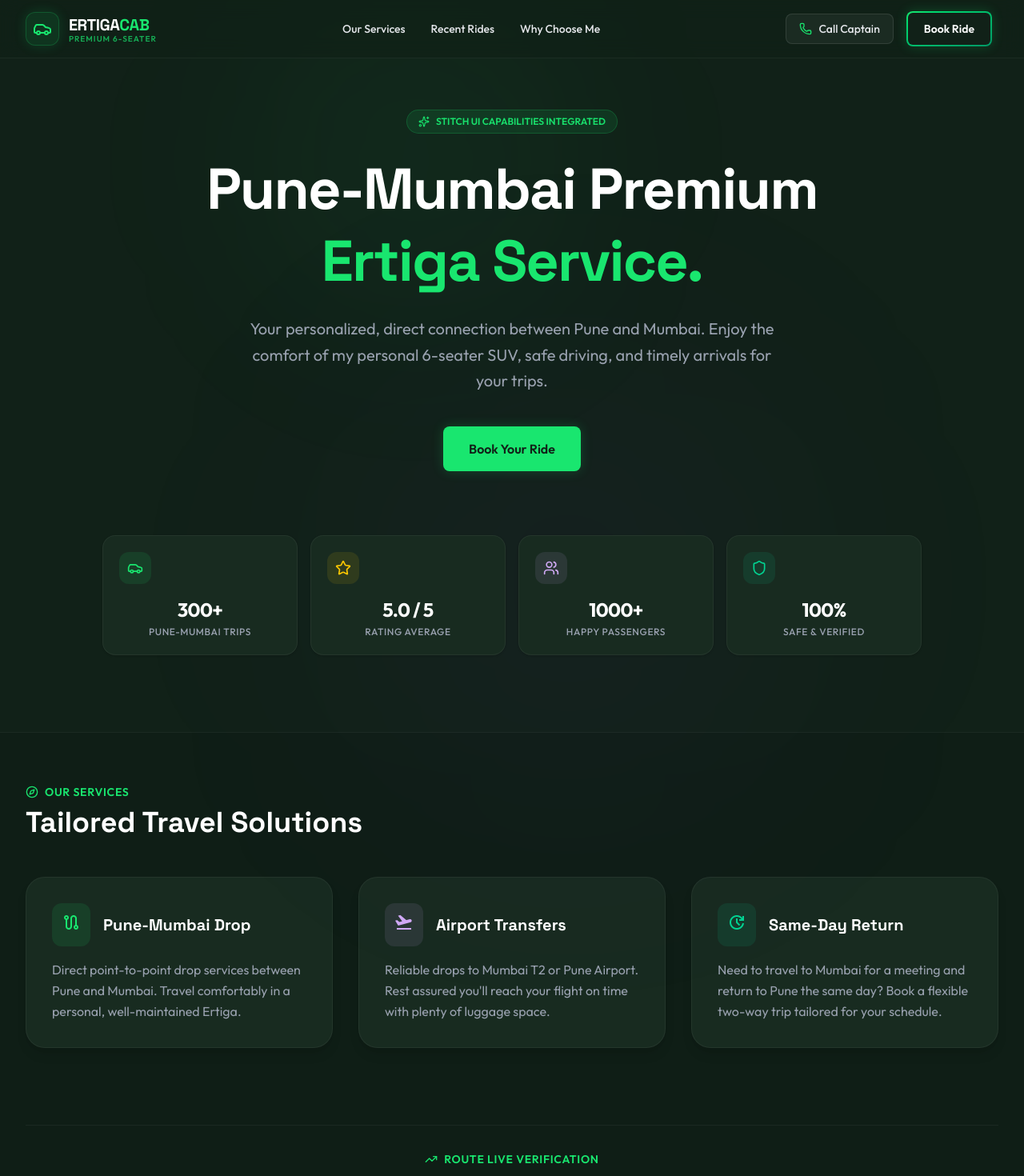
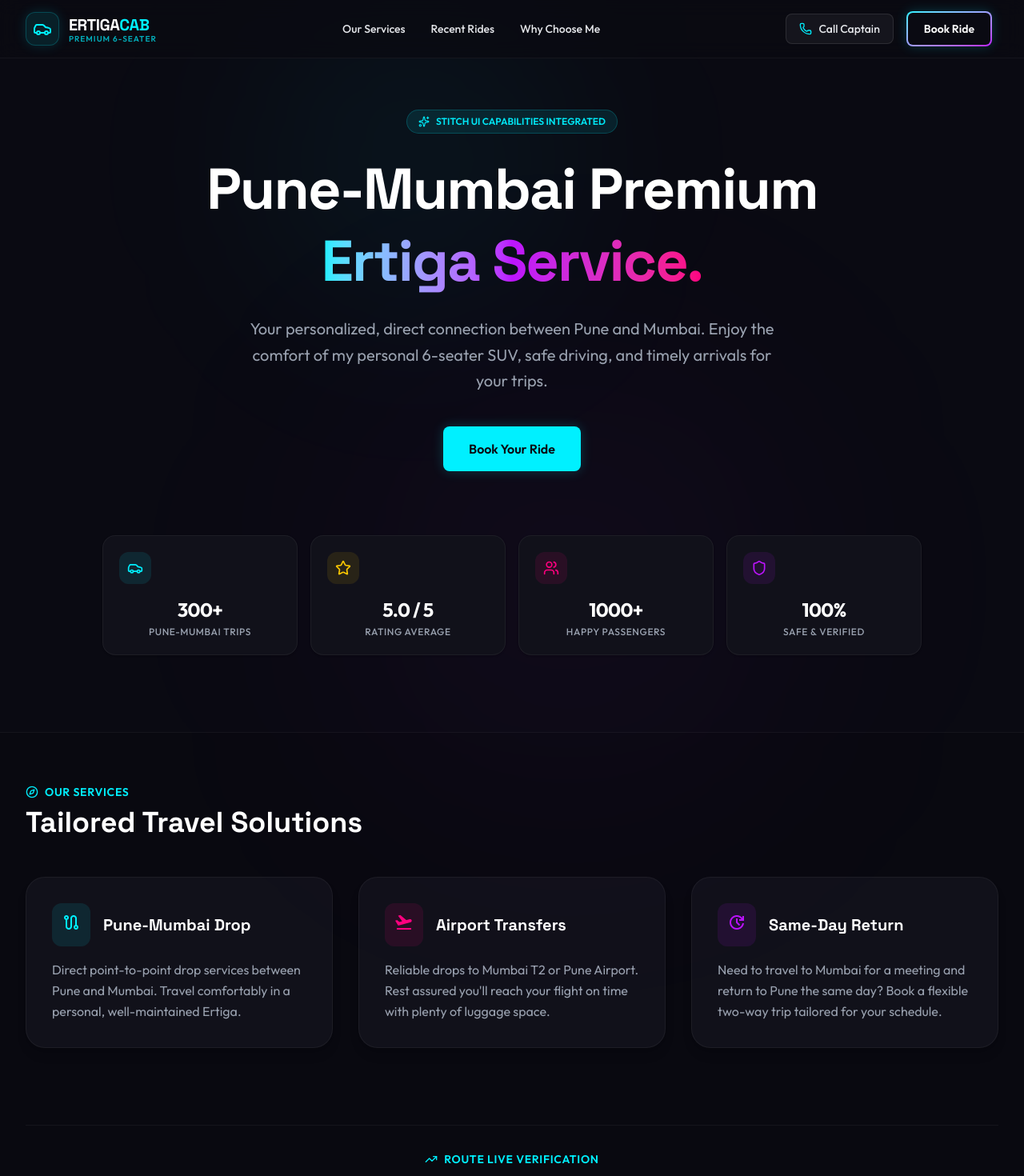
Before and after one commit to ryucraftz/cab-app, a React (Vite) app: page / in a window 1280 px wide. Shown: the top 1470 px of the page at 80% size. Built offline with nearby package versions, Linux system fonts and the light colour scheme.

Commit message:
style: mesmerizing electric cyber theme redesign for Pune-Mumbai cab service

```diff
--- a/src/App.tsx
+++ b/src/App.tsx
@@ -34,7 +34,7 @@
         <div className="max-w-7xl mx-auto px-4 sm:px-6 lg:px-8 h-18 flex items-center justify-between">
           {/* Logo with Glow */}
           <div className="flex items-center gap-3 group cursor-pointer">
-            <div className="relative p-2 rounded-xl bg-primary/10 border border-primary/20 shadow-[0_0_15px_rgba(25,230,111,0.15)] group-hover:shadow-[0_0_20px_rgba(25,230,111,0.3)] transition-all duration-500">
+            <div className="relative p-2 rounded-xl bg-primary/10 border border-primary/20 shadow-[0_0_15px_rgba(0,240,255,0.15)] group-hover:shadow-[0_0_20px_rgba(0,240,255,0.3)] transition-all duration-500">
               <Car className="h-6 w-6 text-primary group-hover:scale-110 transition-transform duration-500" />
               <div className="absolute -inset-0.5 bg-primary rounded-xl blur opacity-0 group-hover:opacity-20 transition duration-500" />
             </div>
@@ -73,7 +73,7 @@
               <Phone className="h-4 w-4 text-primary" />
               <span>Call Captain</span>
             </a>
-            <button className="relative inline-flex items-center justify-center p-0.5 mb-2 me-2 overflow-hidden text-sm font-semibold rounded-lg group bg-gradient-to-br from-primary to-emerald-600 hover:text-background-dark text-white focus:ring-2 focus:outline-none focus:ring-primary/50 transition-all duration-300 shadow-[0_0_15px_rgba(25,230,111,0.2)] hover:shadow-[0_0_25px_rgba(25,230,111,0.4)] mt-2">
+            <button className="relative inline-flex items-center justify-center p-0.5 mb-2 me-2 overflow-hidden text-sm font-semibold rounded-lg group bg-gradient-to-br from-primary to-accent-purple hover:text-background-dark text-white focus:ring-2 focus:outline-none focus:ring-primary/50 transition-all duration-300 shadow-[0_0_15px_rgba(0,240,255,0.2)] hover:shadow-[0_0_25px_rgba(0,240,255,0.4)] mt-2">
               <span className="relative px-5 py-2.5 transition-all ease-in duration-75 bg-background-dark rounded-md group-hover:bg-opacity-0">
                 Book Ride
               </span>
@@ -121,7 +121,7 @@
                 <Phone className="h-4 w-4 text-primary" />
                 <span>Call Captain</span>
               </a>
-              <button className="w-full py-3 rounded-lg bg-gradient-to-r from-primary to-emerald-600 text-background-dark font-semibold text-center hover:opacity-90 transition-opacity">
+              <button className="w-full py-3 rounded-lg bg-gradient-to-r from-primary to-accent-purple text-background-dark font-semibold text-center hover:opacity-90 transition-opacity">
                 Book Ride Now
               </button>
             </div>
@@ -137,7 +137,7 @@
         </div>
 
         <h1 className="font-display font-bold text-5xl md:text-7xl text-white tracking-tight leading-tight max-w-4xl mx-auto">
-          Pune-Mumbai Premium <span className="text-primary">Ertiga Service.</span>
+          Pune-Mumbai Premium <span className="bg-gradient-to-r from-primary via-accent-purple to-accent-lavender bg-clip-text text-transparent">Ertiga Service.</span>
         </h1>
 
         <p className="mt-6 text-lg md:text-xl text-gray-400 max-w-2xl mx-auto leading-relaxed">
@@ -159,7 +159,7 @@
             { label: 'Pune-Mumbai Trips', value: '300+', icon: Car, color: 'text-primary bg-primary/10 border-primary/20' },
             { label: 'Rating average', value: '5.0 / 5', icon: Star, color: 'text-yellow-400 bg-yellow-400/10 border-yellow-400/20' },
             { label: 'Happy passengers', value: '1000+', icon: Users, color: 'text-accent-lavender bg-accent-lavender/10 border-accent-lavender/20' },
-            { label: 'Safe & Verified', value: '100%', icon: Shield, color: 'text-emerald-400 bg-emerald-400/10 border-emerald-400/20' }
+            { label: 'Safe & Verified', value: '100%', icon: Shield, color: 'text-accent-purple bg-accent-purple/10 border-accent-purple/20' }
           ].map((stat, i) => (
             <div
               key={i}
@@ -220,7 +220,7 @@
 
             <StitchCard>
               <div className="flex items-center gap-4 mb-4">
-                <div className="p-3 bg-emerald-400/10 rounded-xl text-emerald-400">
+                <div className="p-3 bg-accent-purple/10 rounded-xl text-accent-purple">
                   <span className="material-icons text-2xl">update</span>
                 </div>
                 <h3 className="font-display text-xl font-bold text-white">Same-Day Return</h3>
--- a/src/components/StitchButton.tsx
+++ b/src/components/StitchButton.tsx
@@ -14,7 +14,7 @@
   const baseStyles = "relative inline-flex items-center justify-center font-semibold rounded-lg transition-all duration-300 overflow-hidden focus:ring-2 focus:outline-none focus:ring-primary/50";
 
   const variants = {
-    primary: "px-8 py-4 bg-primary text-background-dark shadow-[0_0_15px_rgba(25,230,111,0.2)] hover:shadow-[0_0_25px_rgba(25,230,111,0.4)] hover:bg-primary/95 hover:scale-[1.02]",
+    primary: "px-8 py-4 bg-primary text-background-dark shadow-[0_0_15px_rgba(0,240,255,0.2)] hover:shadow-[0_0_25px_rgba(0,240,255,0.4)] hover:bg-primary/95 hover:scale-[1.02]",
     secondary: "px-6 py-3 bg-surface-dark text-white border border-white/10 hover:border-primary/50 hover:bg-white/5",
     outline: "px-6 py-3 bg-transparent text-primary border border-primary hover:bg-primary/10"
   };
--- a/src/index.css
+++ b/src/index.css
@@ -3,15 +3,15 @@
 @import "tailwindcss";
 
 @theme {
-  --color-primary: #19e66f;
+  --color-primary: #00f0ff;
 
-  --color-background-light: #f6f8f7;
-  --color-background-dark: #112118;
-  --color-background-elevated: #1a1a1a;
-  --color-surface-dark: #182b20;
+  --color-background-light: #f4f4f9;
+  --color-background-dark: #0a0a12;
+  --color-background-elevated: #161622;
+  --color-surface-dark: #11111a;
 
-  --color-accent-purple: #8a2be2;
-  --color-accent-lavender: #d0a9f5;
+  --color-accent-purple: #bc13fe;
+  --color-accent-lavender: #ff007f;
 
   --font-display: "Space Grotesk", sans-serif;
   --font-sans: "Outfit", sans-serif;
```
